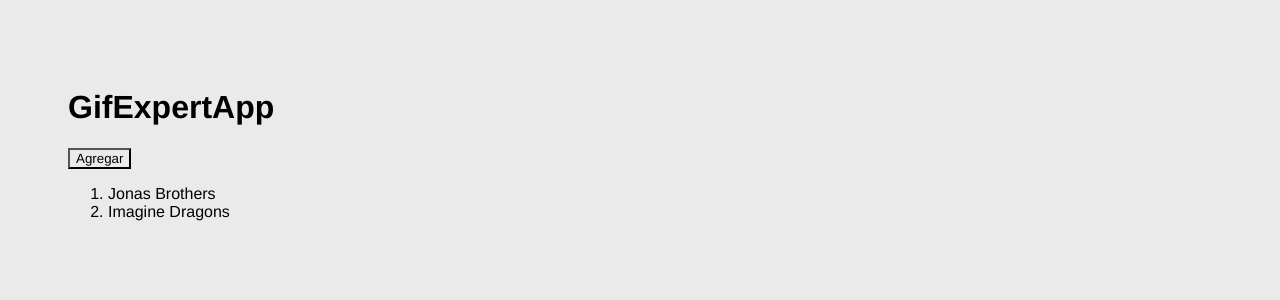
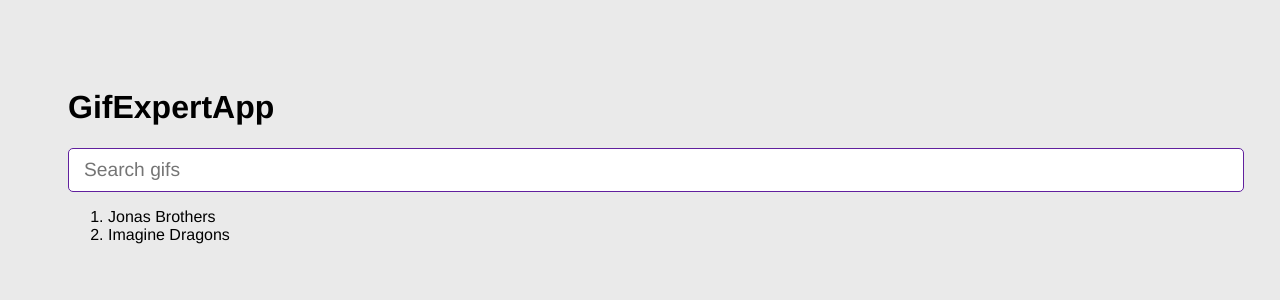
Before and after one commit to shounas99/gif-expertApp, a React (Vite) app: page / in a window 1280 px wide. Shown: the top 300 px of the page. Built offline with nearby package versions, Linux system fonts and the light colour scheme.

Commit message:
feat: add new category
- add new category with component AddCategory in a category list

```diff
--- a/src/GifExpertApp.jsx
+++ b/src/GifExpertApp.jsx
@@ -1,13 +1,16 @@
 import { useState } from "react"
+import { AddCategory } from "./components/AddCategory"
 
 export const GifExpertApp = () => {
 
-  const [ categories, setcategories ] = useState(['Jonas Brothers', 'Imagine Dragons'])
-  const onAddCategory = () => {
-    // categories.push('Twenty one pilots') //- Con push muta el estado, algo que con react NO quiero o deberia usar, por eso aqui hay que tratar de evitar usarlo
+  const [ categories, setCategories ] = useState(['Jonas Brothers', 'Imagine Dragons'])
+
+  const onAddCategory = ( newCategory ) => {
+    if( categories.includes(newCategory) ) return
+
+    // categories.push(newCategory) //- Con push muta el estado, algo que con react NO quiero o deberia usar, por eso aqui hay que tratar de evitar usarlo
     //uso setCategories lo llamo cuando quiero cambiar las categorias
-    setcategories([...categories, 'Twenty one pilots']) //1st
-    // setcategories( cat => [...cat, 'Twenty One pilots']) //2nd
+    setCategories([ newCategory, ...categories ])
   }
 
   return (
@@ -15,12 +18,14 @@
     {/* title */}
         <h1>GifExpertApp</h1>
     {/* input */}
-    <button onClick={ onAddCategory } >Agregar</button>
+    <AddCategory
+      onNewCategory = { (event) => onAddCategory(event) }
+    />
+    {/* gif list */}
 
-    {/* gif list */}
     <ol>
       {
-        categories.map( cat => {
+        categories.map( (cat) => {
           return <li key={ cat }>{ cat }</li>
         })
       }
--- /dev/null
+++ b/src/components/AddCategory.jsx
@@ -0,0 +1,28 @@
+import { useState } from 'react'
+
+export const AddCategory = ( { onNewCategory }) => {
+    const [inputValue, setInputValue] = useState('')
+
+    const onInputChange = ({ target }) => {
+        setInputValue(target.value)
+    }
+
+    const onSubmit = ( event ) => {
+        event.preventDefault()
+        if( inputValue.trim().length <= 1 ) return // rules, can't write if value <= 1
+        // setCategories( categories => [ inputValue, ...categories])
+        setInputValue('') //clean
+        onNewCategory( inputValue.trim() )
+    }
+
+    return (
+        <form onSubmit={ (event) => onSubmit(event) }>
+            <input
+                type="text"
+                placeholder="Search gifs"
+                value={ inputValue }
+                onChange={ onInputChange }
+            />
+        </form>
+    )
+}
```
